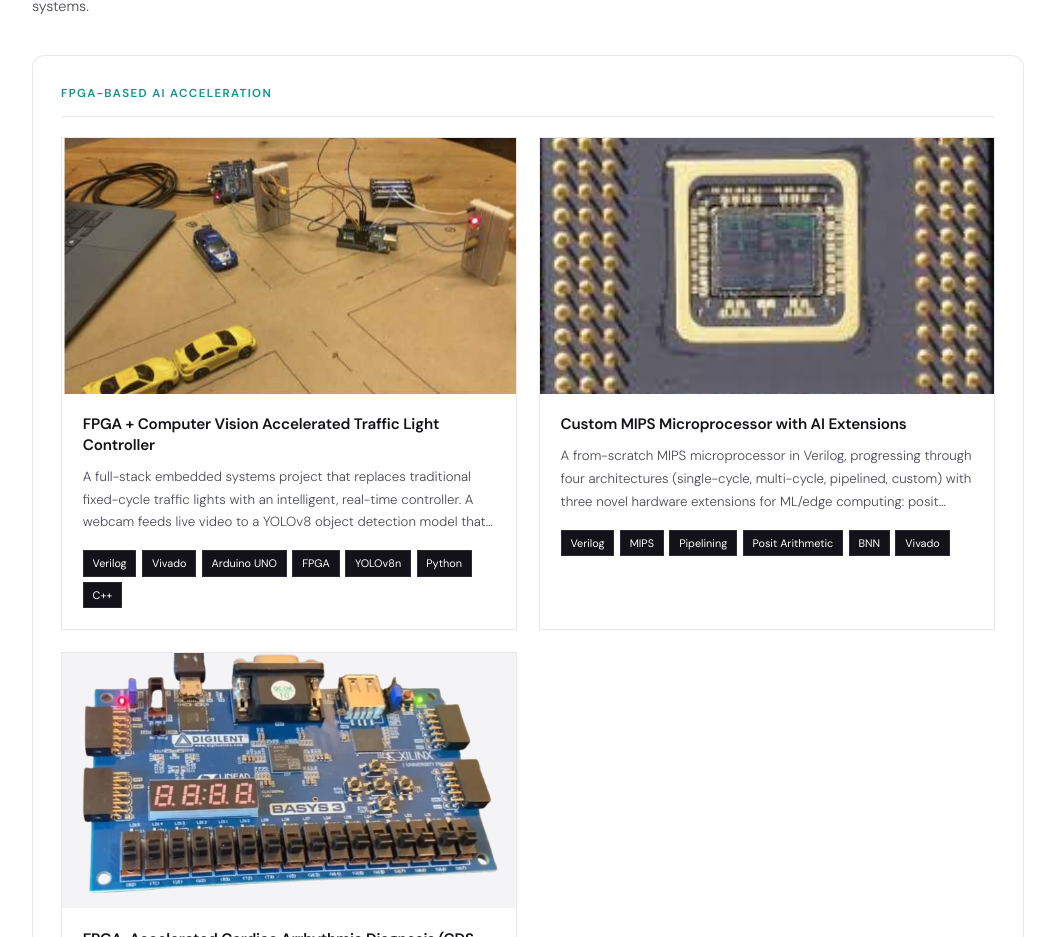
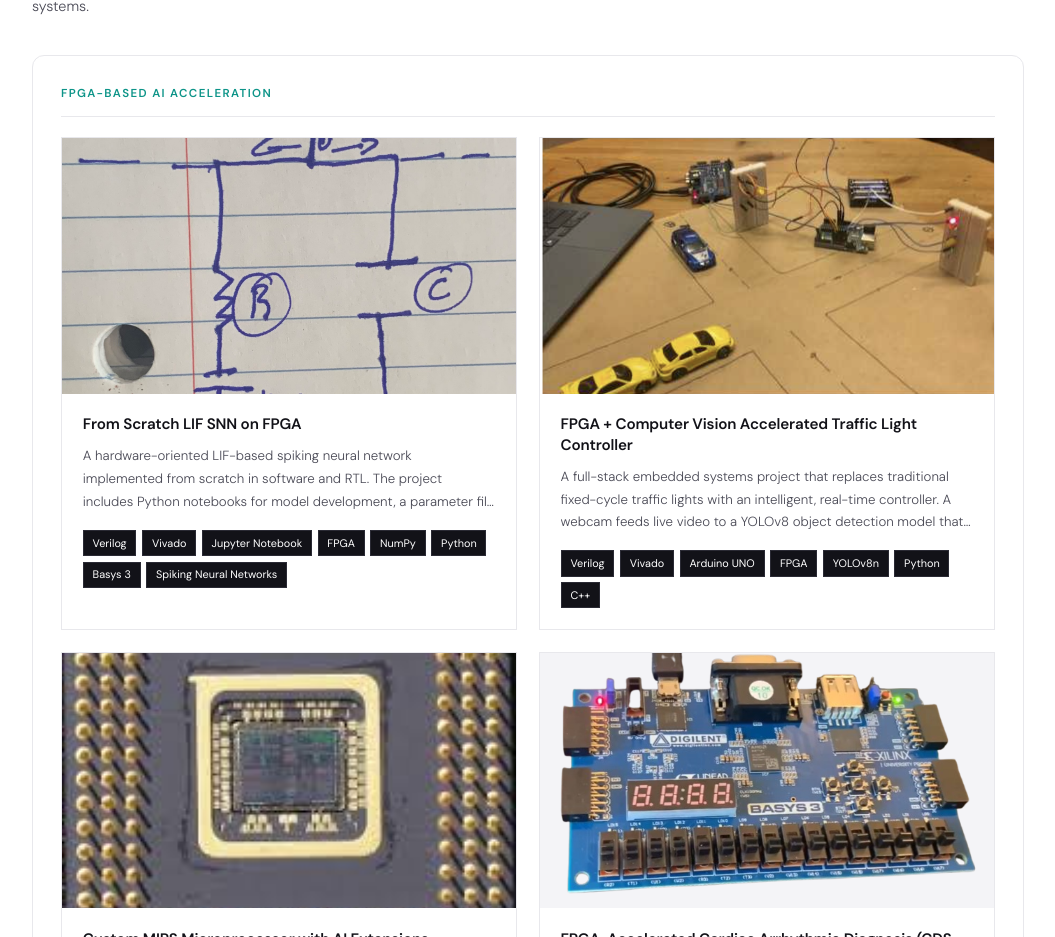
Before and after one commit to kadgitub7/portfolio, a Next.js app: page / in a window 1280 px wide. Shown: the part 1155-2092 px from the top of the page, without its empty margins (112-1167 px from the left). Built offline with nearby package versions, Linux system fonts and the light colour scheme.

Commit message:
added project

```diff
--- a/app/page.js
+++ b/app/page.js
@@ -23,6 +23,41 @@ const profile = {
 
 const projects = {
   fpgaAndDigitalDesign: [
+    {
+      title: 'From Scratch LIF SNN on FPGA',
+      meta: 'Neuromorphic Computing / FPGA Design / Verilog • 2026',
+      tags: ['Verilog', 'Vivado', 'Jupyter Notebook', 'FPGA', 'NumPy', 'Python', 'Basys 3', 'Spiking Neural Networks'],
+      summary:
+        'A hardware-oriented LIF-based spiking neural network implemented from scratch in software and RTL. The project includes Python notebooks for model development, a parameter file for neuron weights and thresholds, and FPGA design sources for a Basys 3 implementation that captures the core behavior of membrane accumulation, leak, spike generation, and reset in digital logic.',
+      github: 'https://github.com/kadgitub7/LIF-based-SNN-on-FPGA',
+      images: [{ src: '/imageAssets/LIF_neuron.jpg', alt: 'LIF-based SNN FPGA implementation' },],
+      narrative: {
+        motivation:
+          'I wanted to understand how a spiking neural network can be represented directly in hardware rather than only simulated in software. The goal of this project was to implement a Leaky Integrate-and-Fire model from scratch, including the neuron dynamics, parameter mapping, and FPGA-ready logic, without relying on high-level ML frameworks.',
+        process: [
+          'Developed the software-side model in Jupyter notebooks to define the SNN architecture, training workflow, and the parameters that must match the hardware implementation.',
+          'Used the neuron parameter file to encode the model weights and decay/threshold values in a format suitable for the FPGA memory interface and RTL logic.',
+          'Mapped the LIF update rule into a digital hardware design in Verilog, with weighted synaptic accumulation, membrane potential decay, threshold comparison, and reset behavior.',
+          'Organized the project around the repository structure used by the FPGA workflow: software notebooks, neuron parameter data, training data, and HDL sources under the fpga_files directory.',
+          'Validated the implementation by checking that the design matches the discrete-time LIF behavior expected from the software model and the RTL state machine.',
+        ],
+        struggles: [
+          'Aligning the software model and the FPGA implementation was the hardest part, because small differences in fixed-point scaling, signed interpretation, or update ordering can change the neuron behavior significantly.',
+          'Deriving the bit-shift decay approximation from the continuous LIF equation required careful discretization so the digital implementation stayed faithful to the underlying model without needing multipliers or dividers.',
+          'The refractory timing and threshold reset logic had to be precise; a single off-by-one error in the finite-state logic would alter spike timing or suppress valid firings.',
+          'Balancing membrane potential bit-width against overflow risk was critical, since weighted input accumulation needs enough headroom while still staying resource-efficient on the Basys 3.',
+          'Developing the FSM was difficuly because we now need to keep in mind that processes happen in parallel and therefore the # of states needs to correspond to how long the forward prop takes',
+          'Timing issues arose becasue the clock was faster than one of the decay values computed potential loss. This was alleviated by reducing clock to 50MHz. We could have also registered the intermediate value and alleviated the problem that way, but it would require changin the FSM',
+        ],
+        outcomes: [
+          'A complete repository for an LIF-based SNN on FPGA, including software notebooks, parameter files, training data, and FPGA design sources.',
+          'Hardware-oriented implementation of the core LIF neuron behavior: input accumulation, membrane leakage, threshold-triggered spikes, reset, and refractory handling.',
+          'Design is built around a digital implementation that is easy to reason about, resource-conscious, and suitable as a foundation for scaling toward larger spiking neural arrays.',
+          'The project demonstrates a from-scratch pipeline from neuron modeling to FPGA-ready hardware logic, with the repository structured for reproducible experimentation and RTL development.',
+          '80% accuracy on FPGA inference, 0.189W of power, Passes Timing',
+        ],
+      },
+    },
     {
       title: 'FPGA + Computer Vision Accelerated Traffic Light Controller',
       meta: 'Digital Design / Computer Vision / Embedded Systems / Electronics • 2026',
```
